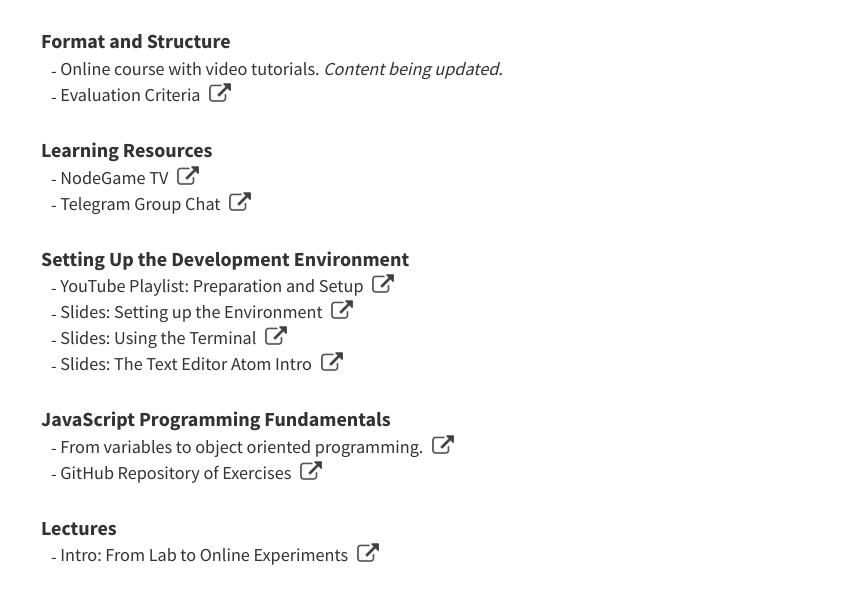
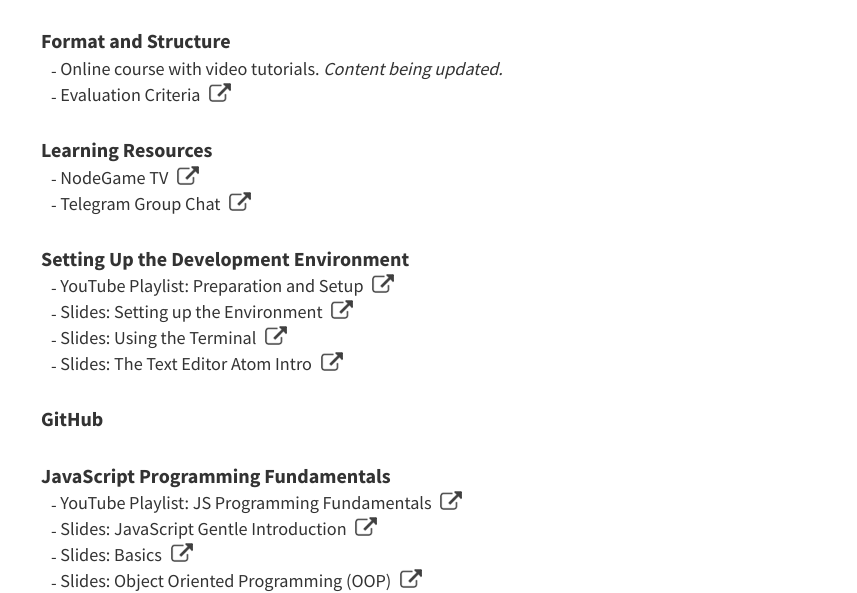
Before and after one commit to shakty/stefanobalietti.com, a plain HTML site: page teaching/online-experiments/index.htm in a window 1280 px wide. Shown: the part 209-802 px from the top of the page, without its empty margins (209-1066 px from the left). Drawn offline with Linux system fonts and the light colour scheme.

Commit message:
JS Programming

```diff
--- a/teaching/online-experiments/index.htm
+++ b/teaching/online-experiments/index.htm
@@ -57,7 +57,6 @@
         </dd>
 
         <dt>Setting Up the Development Environment</dt>
-
         <dd class="dobullet">YouTube Playlist: Preparation and Setup
             <a class="myButtonLink"
             href="https://www.youtube.com/watch?v=fu75n0i83OI&list=PLouAclom8BMsD-LYFjMQ6TRexXT5-1v-Z"
@@ -79,14 +78,35 @@
              target="_blank">Slides</a>
         </dd>
 
+        <dt>GitHub</dt>
+
+
         <dt>JavaScript Programming Fundamentals</dt>
-        <dd class="dobullet">From variables to object oriented programming.
+
+        <dd class="dobullet">YouTube Playlist: JS Programming Fundamentals
+            <a class="myButtonLink"
+            href="https://www.youtube.com/watch?v=fu75n0i83OI&list=PLouAclom8BMsD-LYFjMQ6TRexXT5-1v-Z"
+            target="_blank">YouTube Channel</a>
+        </dd>
+        <dd class="dobullet">Slides: JavaScript Gentle Introduction
           <a class="myButtonLink"
-             href="https://stefanobalietti.com/teaching/programming-fundamentals/files/Programming_Fundamentals_DAY1.pdf"
+             href="https://stefanobalietti.com/teaching/programming-fundamentals/files/javascript_gentle_intro.pdf"
              target="_blank">Slides</a>
         </dd>
 
-        <dd class="dobullet">GitHub Repository of Exercises
+        <dd class="dobullet">Slides: Basics
+          <a class="myButtonLink"
+             href="https://stefanobalietti.com/teaching/programming-fundamentals/files/javascript_course_basics.pdf"
+             target="_blank">Slides</a>
+        </dd>
+
+        <dd class="dobullet">Slides: Object Oriented Programming (OOP)
+            <a class="myButtonLink"
+            href="https://stefanobalietti.com/teaching/programming-fundamentals/files/javascript_course_oop.pdf"
+            target="_blank">Slides</a>
+        </dd>
+
+        <dd class="dobullet">GitHub: Repository of Exercises
           <a class="myButtonLink"
              href="https://github.com/shakty/js-programming-fundamentals/"
              target="_blank">Repo</a>
```
